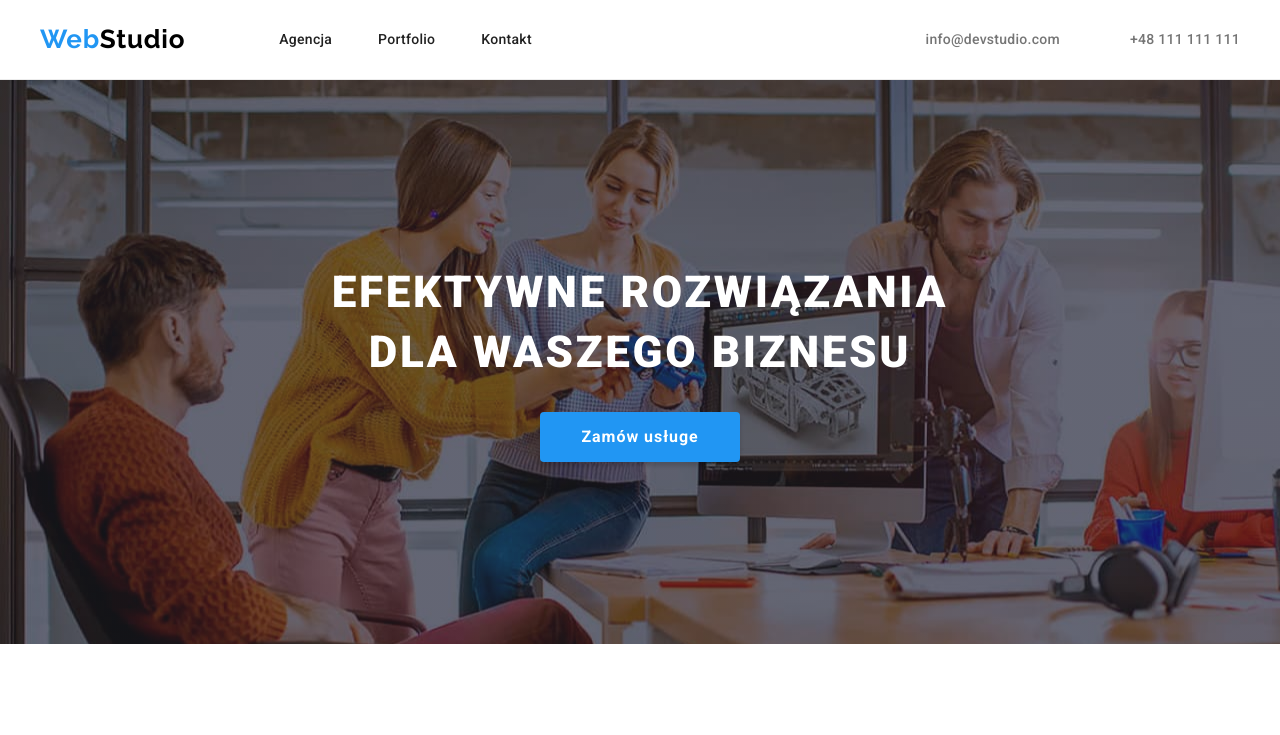
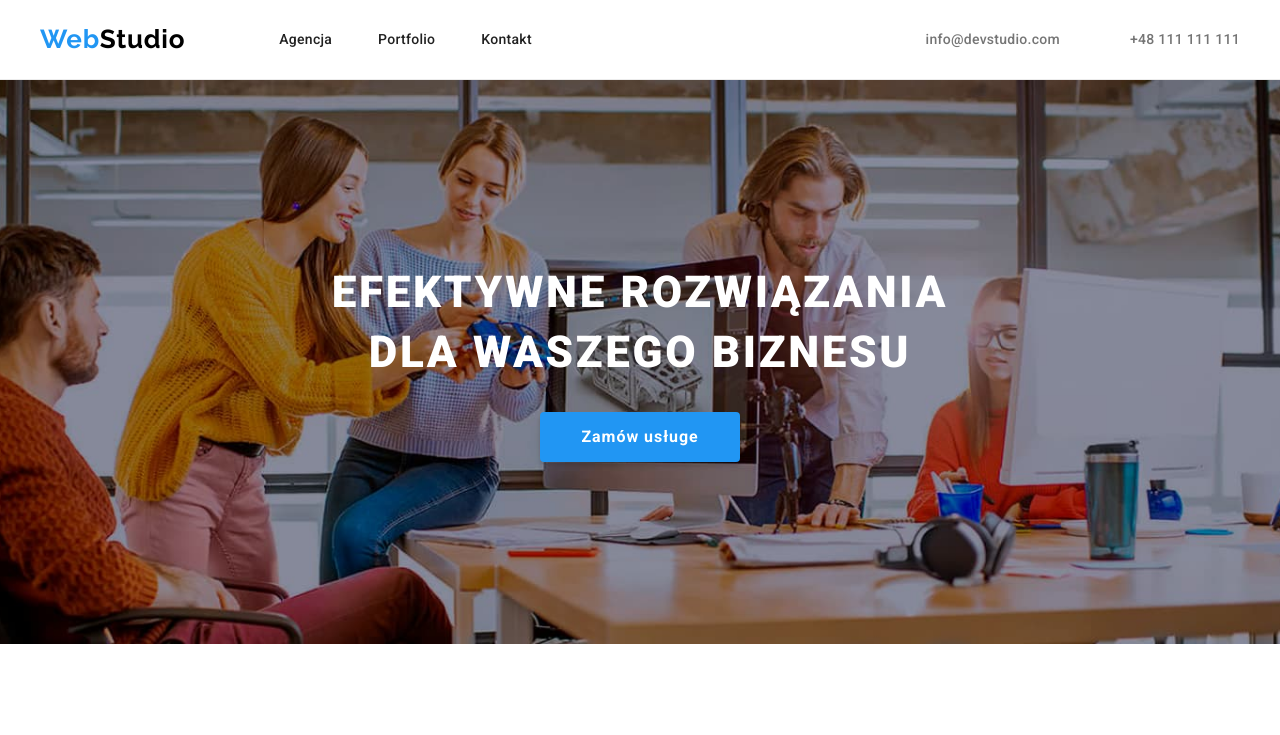
Before and after one commit to filip-bak/goit-markup-hw-04, a plain HTML site: page index.html in a window 1280 px wide. Shown: the top 735 px of the page. Drawn offline with Linux system fonts and the light colour scheme.

Commit message:
Fixed main-banner img

```diff
--- a/css/styles.css
+++ b/css/styles.css
@@ -242,11 +242,10 @@ body {
 /* || MAIN */
 .banner {
   color: var(--font-color-secondary);
-  background-image: linear-gradient(
-      rgba(47, 48, 58, 0.4),
-      rgba(47, 48, 58, 0.4)
-    ),
-    url(../images/index/banner/main-banner.jpg);
+  background-image: url(../images/index/banner/main-banner.jpg);
+  background-repeat: no-repeat;
+  background-size: cover;
+  background-position: center;
 }
 .banner.section {
   padding: 22.728vh 0; /* 200px */
```
